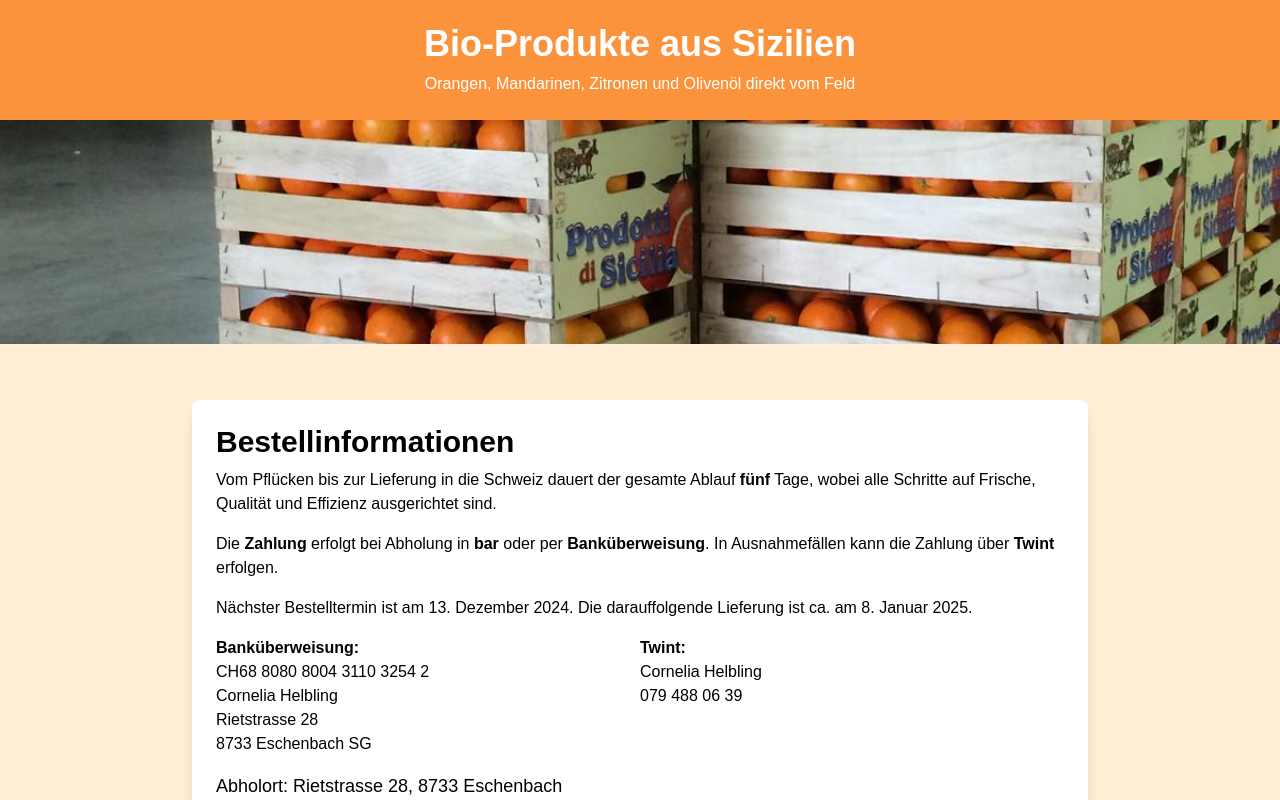
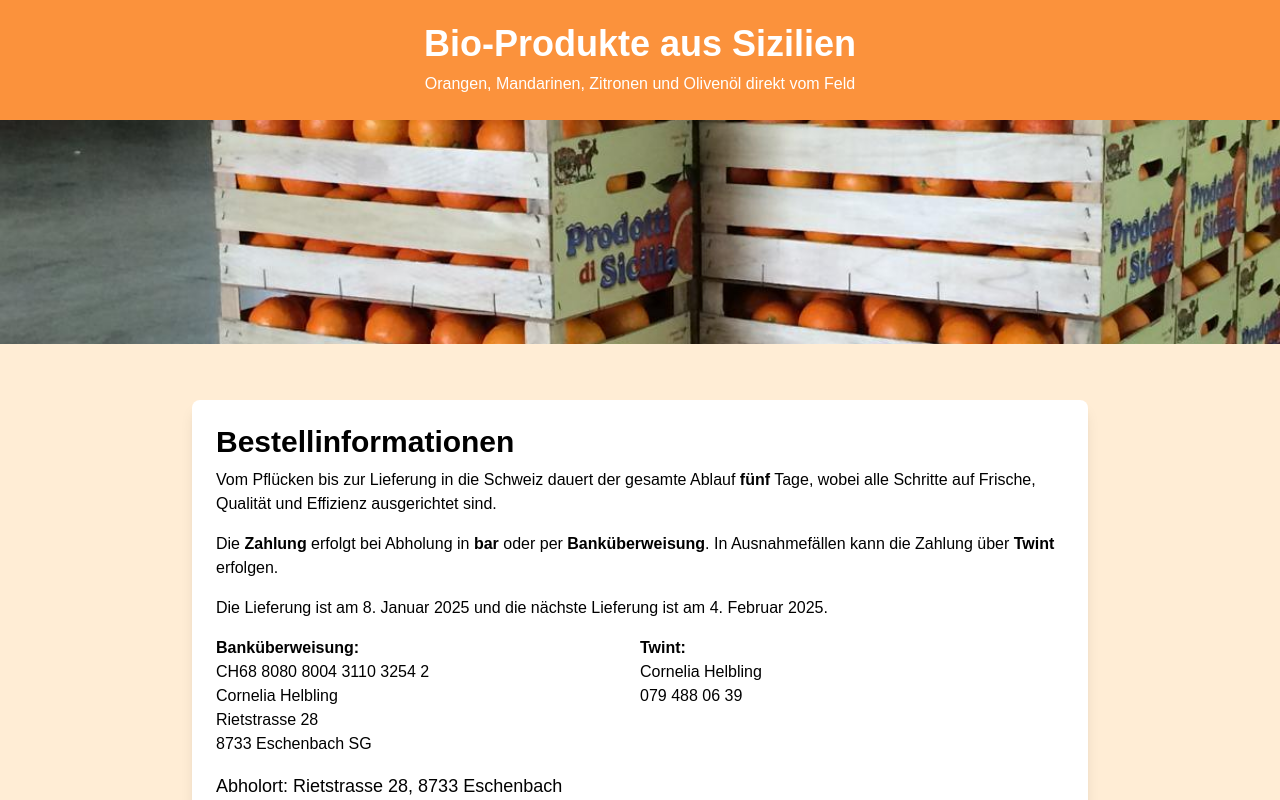
Before and after one commit to nikoizelin/bioorangen, a React (Create React App) app: page / in a window 1280 px wide. Shown: the top 800 px of the page. Built offline with nearby package versions, Linux system fonts and the light colour scheme; no server answers; the database is empty; the HTML template or start-up script is replaced by a standard one.

Commit message:
new text

```diff
--- a/src/BioOrangen.js
+++ b/src/BioOrangen.js
@@ -65,7 +65,7 @@ const BioOrangen = () => {
           In Ausnahmefällen kann die Zahlung über <b>Twint</b> erfolgen.
         </p>
         <p className="mt-4 text-md">
-          Nächster Bestelltermin ist am 13. Dezember 2024. Die darauffolgende Lieferung ist ca. am 8. Januar 2025.
+          Die Lieferung ist am 8. Januar 2025 und die nächste Lieferung ist am 4. Februar 2025.
         </p>
         <div className="mt-4 mb-4 grid grid-cols-1 md:grid-cols-2">
         <p className="mb-4 md:mb-0"><b>Banküberweisung:</b><br></br>
```
